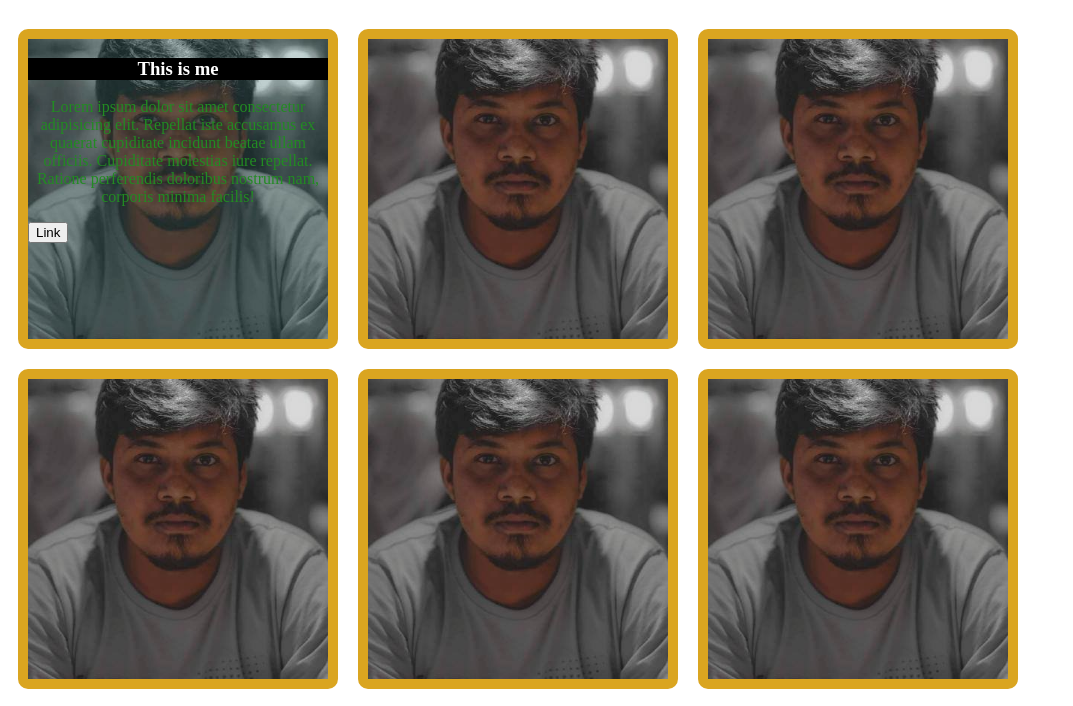
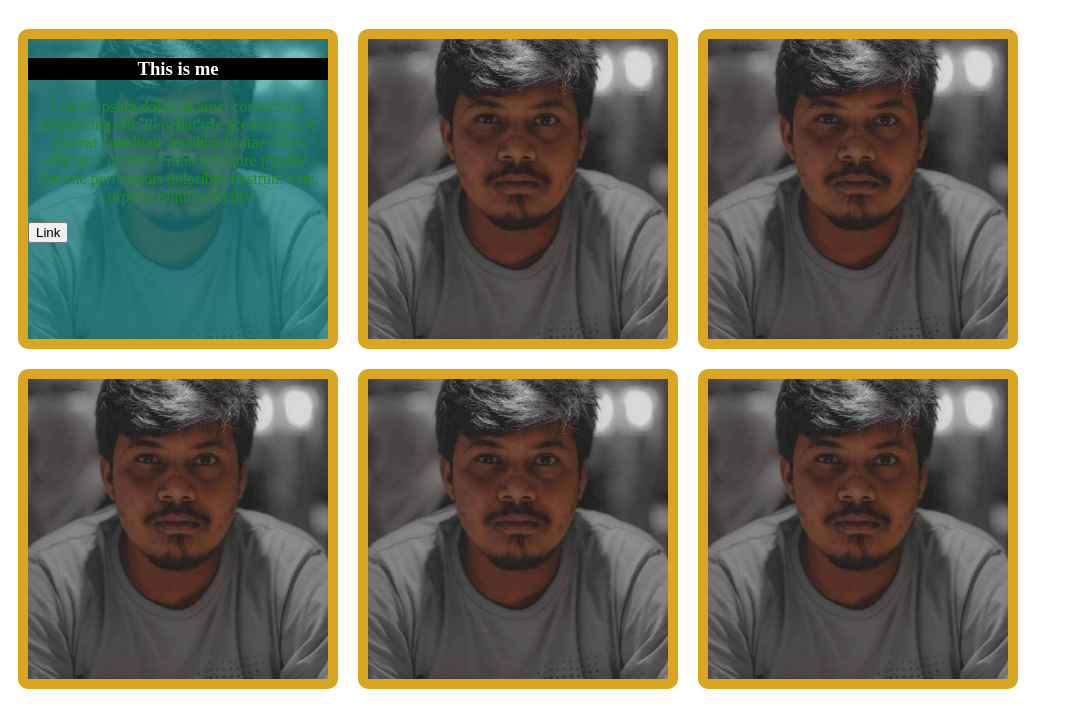
Before and after one commit to tawhidii/frontend-and-exploring-js, a plain HTML site: page responsive-css/frame.html in a window 1280 px wide. In both pictures the pointer is over the picture 178 px from the left and 249 px from the top of the page. Shown: the part 61-767 px from the top of the page, without its empty margins (0-1073 px from the left). Drawn offline with Linux system fonts and the light colour scheme.

Commit message:
updated code

```diff
--- a/responsive-css/frame.html
+++ b/responsive-css/frame.html
@@ -17,9 +17,15 @@
             border-radius: 10px;
             position: relative;
             margin: 10px;
+            overflow: hidden;
         }
         .photo-frame .photo img{
             width: 100%;
+        }
+        .photo-frame:hover .photo img{
+            transform: rotate(360deg);
+            transition: transform 2s;
+
         }
         .photo-detail{
             display: none;
@@ -31,7 +37,7 @@
         }
         .photo-frame:hover .photo-detail{
             display: block;
-            background-color: rgb(7, 161, 161,0.1)
+            background-color: rgb(7, 161, 161,0.5)
         }
         .photo-frame:hover .photo-detail h3{
             color: white;
```
